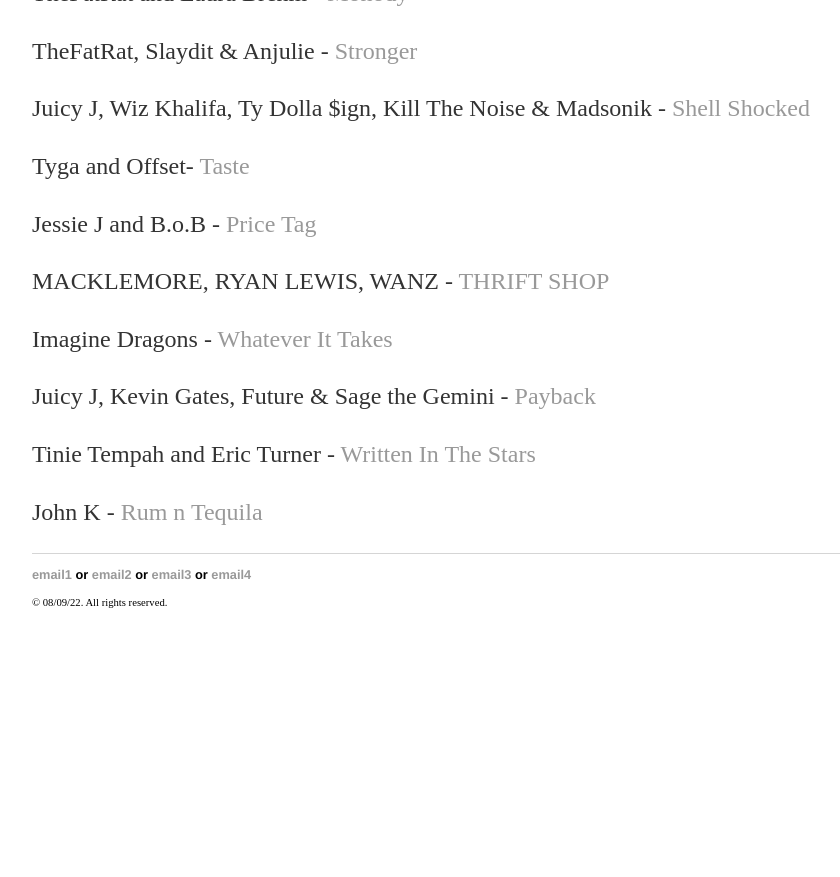
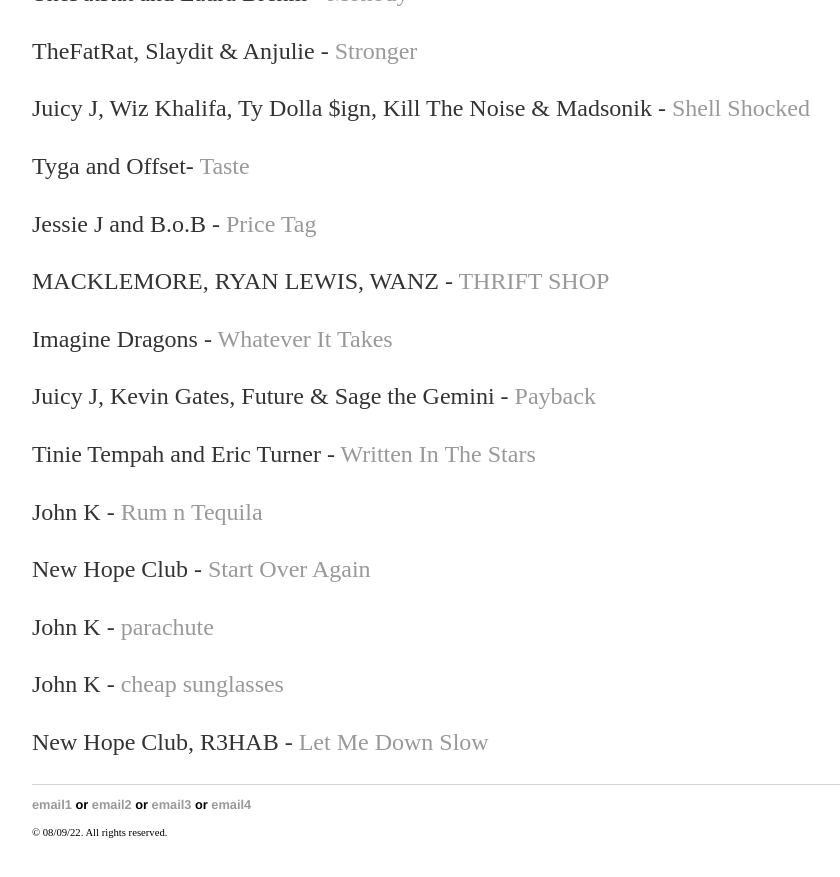
Before and after one commit to yjkweon24/yjkweon24.github.io, a Jekyll site: the page built from _posts/2018-10-23-songs-that-i-love.md, in a window 1280 px wide and 900 px high, scrolled down 22170 px. Shown: the top 877 px of the window, without its empty margins (160-1000 px from the left). Built offline with Jekyll 4.4.1, drawn with Linux system fonts in a browser that asks for light colours; before the commit the page ends 22840 px from its top, so only the background shows below that.

Commit message:
Update 2018-10-23-songs-that-i-love.md

```diff
--- a/_posts/2018-10-23-songs-that-i-love.md
+++ b/_posts/2018-10-23-songs-that-i-love.md
@@ -780,3 +780,11 @@
 Tinie Tempah and Eric Turner - [Written In The Stars](https://www.youtube.com/watch?v=YgFyi74DVjc)
 
 John K - [Rum n Tequila](https://www.youtube.com/watch?v=zBf-fcPrhh0)
+
+New Hope Club - [Start Over Again](https://www.youtube.com/watch?v=prBG1BX2INE)
+
+John K - [parachute](https://www.youtube.com/watch?v=wdcy-U01l3Q)
+
+John K - [cheap sunglasses](https://www.youtube.com/watch?v=ZbPir0si4so)
+
+New Hope Club, R3HAB - [Let Me Down Slow](https://www.youtube.com/watch?v=Q2x7i5xk2ZY)
```
